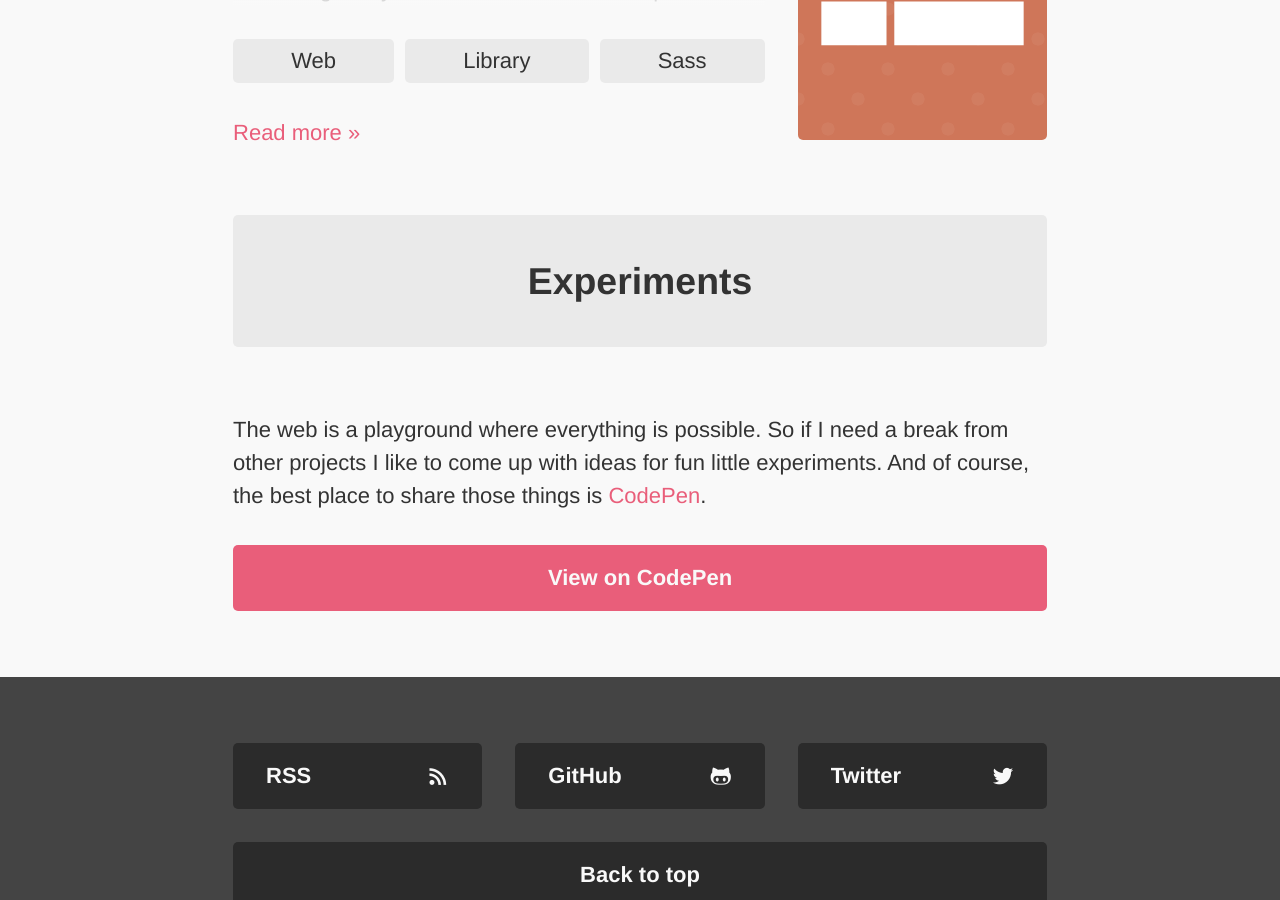
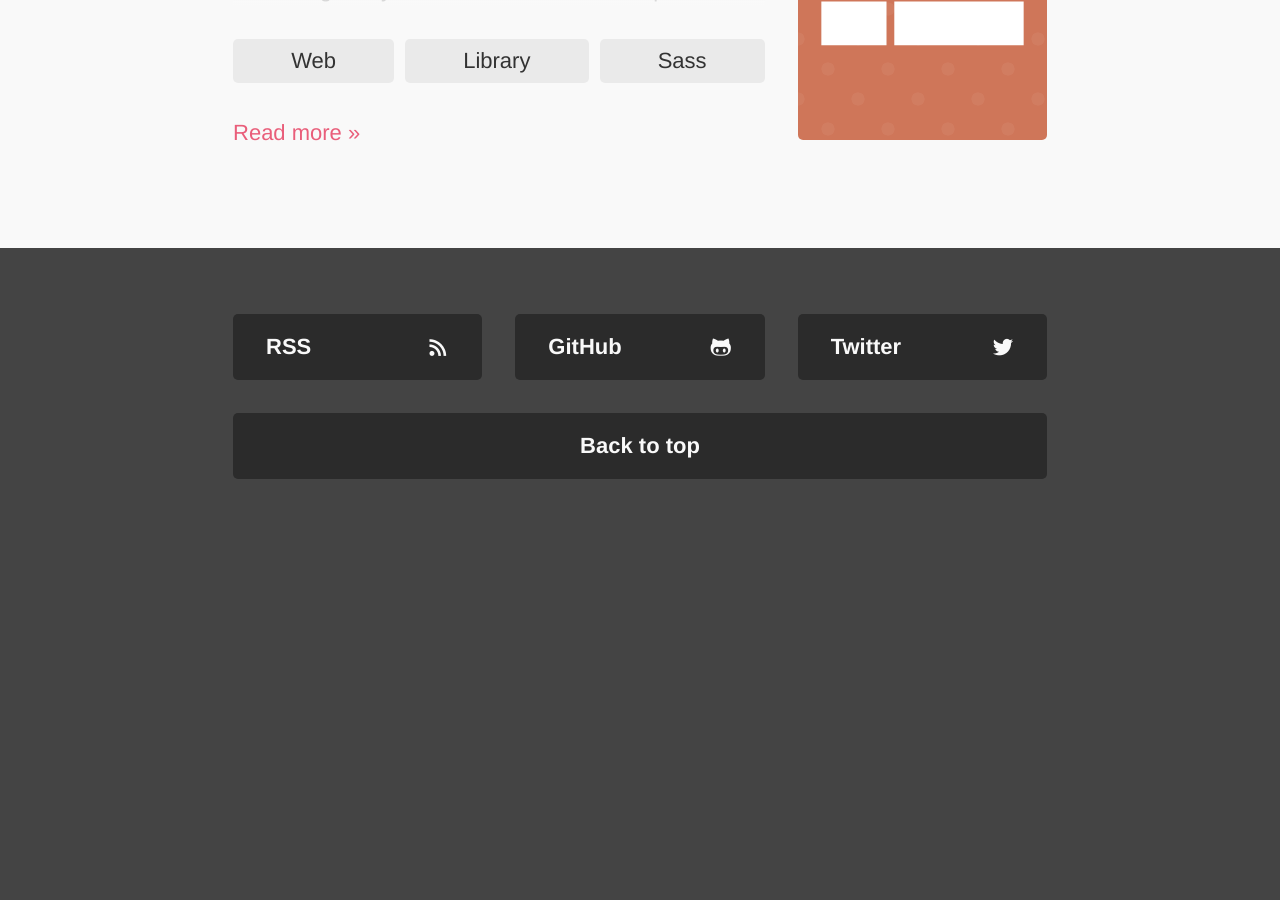
Before and after one commit to RadLikeWhoa/old.sacha.me, a Jekyll site: the page built from projects/index.html, in a window 1280 px wide and 900 px high, scrolled down 4943 px. Built offline with Jekyll 4.4.1, drawn with Linux system fonts in a browser that asks for light colours; after the commit the page ends 5488 px from its top, so only the background shows below that.

Commit message:
Remove codepen mention

```diff
--- a/projects/index.html
+++ b/projects/index.html
@@ -11,11 +11,4 @@ description: "Read about web projects Sacha Schmid was involved in and learn abo
       {% include project.html project = project class = class %}
     {% endfor %}
   </section>
-  <section class="home-section experiments">
-    <h2 class="section-heading">Experiments</h2>
-    <p>The web is a playground where everything is possible. So if I need a break from other projects I like to come up with ideas for fun little experiments. And of course, the best place to share those things is <a href="http://codepen.io/">CodePen</a>.</p>
-    <a href="http://codepen.io/sacha" data-button="center">
-      <span class="label">View on CodePen</span>
-    </a>
-  </section>
 </div>
```
